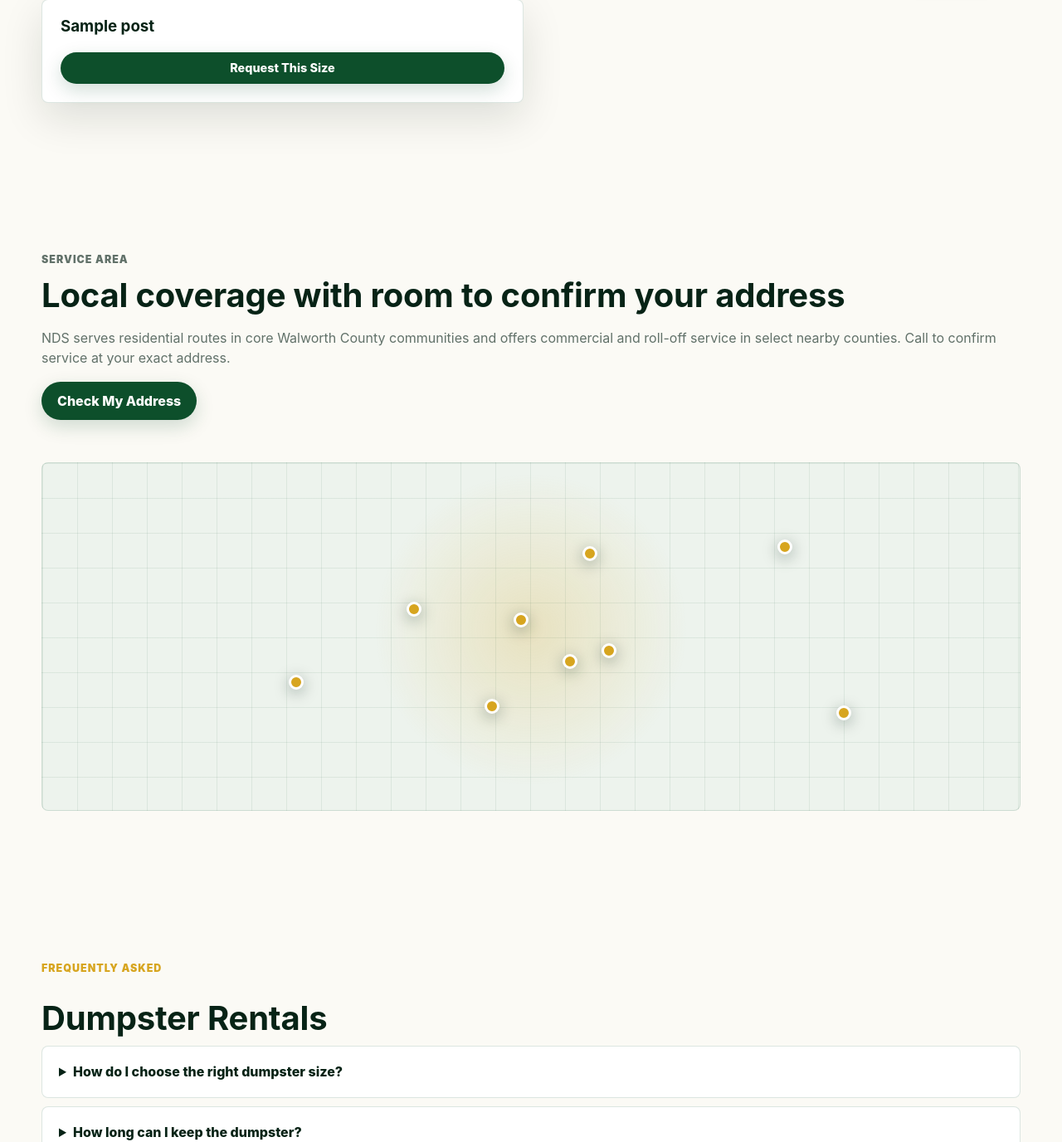
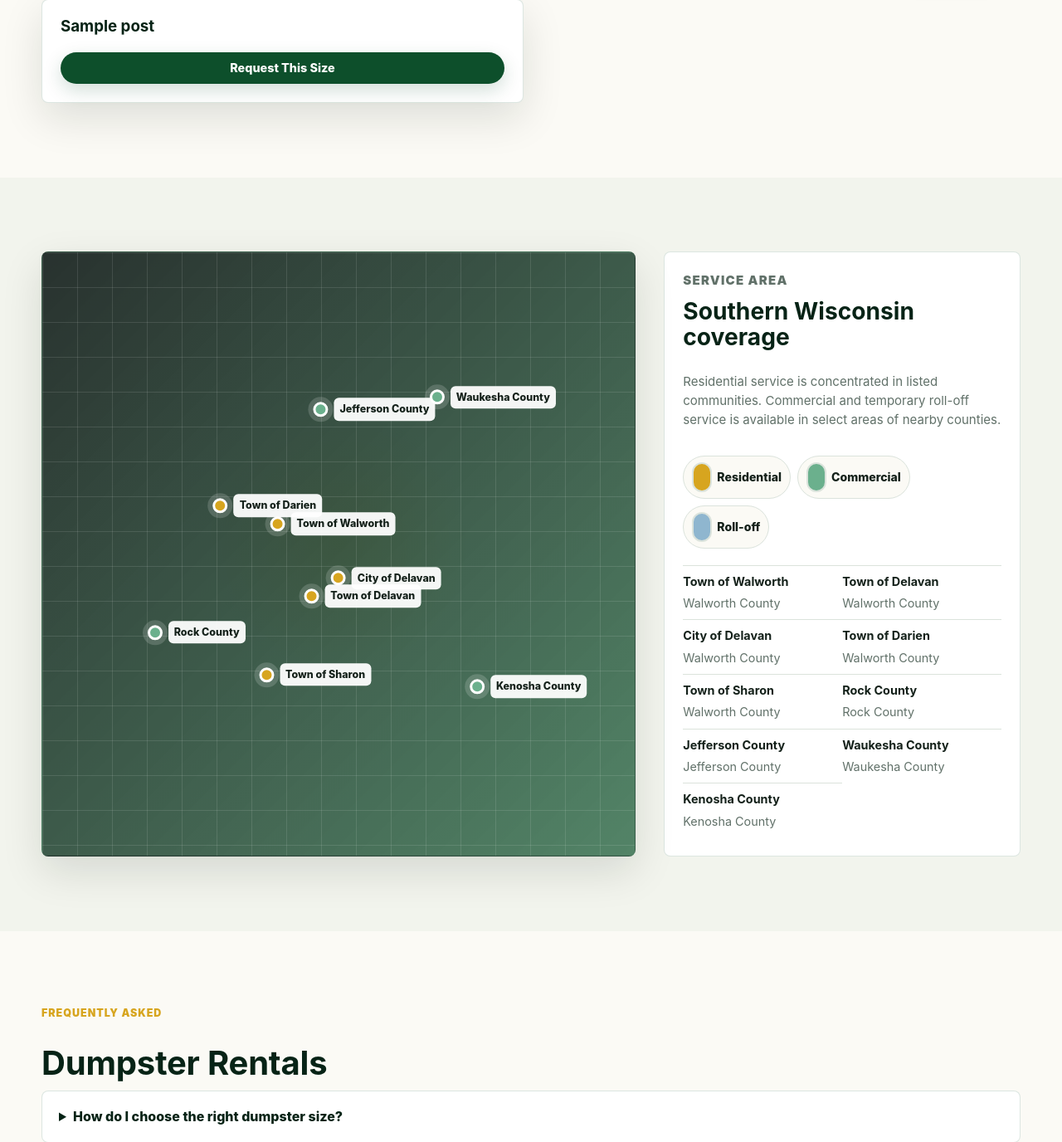
Before and after one commit to SeaForthStrategies/NDSES, a WordPress theme: template wordpress/ndses-theme/front-page.php in a window 1280 px wide. Shown: the part 3137-4513 px from the top of the page at 83% size. Run offline with PHP 8.4 and a stand-in for WordPress, Linux system fonts and the light colour scheme; the site name, menu and one post (Sample post) are stand-ins, and other content is empty; some libraries are stand-ins or nearby versions.

Commit message:
Upgrade WordPress service area map to match Next.js; add Walworth zone map
The WordPress service area map was an unlabeled placeholder (plain dots,
no legend, no color-coding by service type) while the Next.js site already
had a full labeled/color-coded version. Ported the same design to
WordPress and wired it into Home, About, and Commercial (filtered to
Commercial + Roll-off), matching the source spreadsheet's residential
towns and 5-county commercial/roll-off area.

Also embedded the client-provided Town of Walworth recycling zone map
(extracted from the site plan spreadsheet) on the Walworth community page
on both platforms, closing out the "see service calendar and map below"
reference in that community's copy.

Co-Authored-By: Claude Sonnet 5 <noreply@anthropic.com>

```diff
--- a/wordpress/ndses-theme/assets/css/theme.css
+++ b/wordpress/ndses-theme/assets/css/theme.css
@@ -290,6 +290,17 @@ img {
   font-size: clamp(1.05rem, 1.6vw, 1.28rem);
 }
 
+.zone-map-image {
+  display: block;
+  max-width: 520px;
+  width: 100%;
+  height: auto;
+  margin: 0 auto;
+  border: 1px solid rgba(13, 79, 43, 0.14);
+  border-radius: var(--nds-radius);
+  box-shadow: var(--nds-shadow);
+}
+
 .hero-actions {
   display: flex;
   flex-wrap: wrap;
@@ -515,29 +526,158 @@ img {
   font-weight: 900;
 }
 
-.map-panel {
+.service-map-wrap {
+  display: grid;
+  gap: clamp(22px, 3vw, 34px);
+  grid-template-columns: minmax(0, 1.25fr) minmax(320px, 0.75fr);
+  align-items: stretch;
+}
+
+.service-map {
   position: relative;
   min-height: 420px;
   overflow: hidden;
   border: 1px solid rgba(13, 79, 43, 0.14);
   border-radius: var(--nds-radius);
   background:
-    linear-gradient(90deg, rgba(13, 79, 43, 0.08) 1px, transparent 1px),
-    linear-gradient(rgba(13, 79, 43, 0.08) 1px, transparent 1px),
+    linear-gradient(135deg, rgba(13, 23, 20, 0.88), rgba(17, 85, 46, 0.7)),
     radial-gradient(circle at 50% 48%, rgba(215, 165, 31, 0.22), transparent 30%),
     #edf3ed;
-  background-size: 42px 42px, 42px 42px, auto, auto;
+  background-position: center;
+  background-size: cover;
+  box-shadow: var(--nds-shadow);
 }
 
-.map-pin {
+.map-grid {
   position: absolute;
+  inset: 0;
+  background-image:
+    linear-gradient(rgba(255, 255, 255, 0.11) 1px, transparent 1px),
+    linear-gradient(90deg, rgba(255, 255, 255, 0.11) 1px, transparent 1px);
+  background-size: 42px 42px;
+}
+
+.map-point {
+  position: absolute;
+  display: flex;
+  align-items: center;
+  gap: 7px;
+  transform: translate(-50%, -50%);
+}
+
+.point-dot {
+  display: inline-block;
   width: 18px;
   height: 18px;
   border: 3px solid #fff;
-  border-radius: 50%;
+  border-radius: 999px;
+  box-shadow: 0 0 0 6px rgba(255, 255, 255, 0.16);
+}
+
+.point-dot.residential {
   background: var(--nds-gold);
-  box-shadow: 0 4px 18px rgba(7, 35, 22, 0.35);
-  transform: translate(-50%, -50%);
+}
+
+.point-dot.commercial {
+  background: #6bb08d;
+}
+
+.point-dot.rollOff {
+  background: #8fb6cf;
+}
+
+.point-label {
+  background: rgba(255, 255, 255, 0.94);
+  border-radius: 6px;
+  color: var(--nds-ink);
+  font-size: 0.78rem;
+  font-weight: 850;
+  padding: 4px 7px;
+  white-space: nowrap;
+}
+
+.map-list {
+  box-shadow: none;
+  display: flex;
+  flex-direction: column;
+  padding: 22px;
+}
+
+.map-list h2 {
+  font-size: clamp(1.55rem, 2.2vw, 2rem);
+}
+
+.map-list p {
+  font-size: 0.94rem;
+}
+
+.map-legend {
+  display: flex;
+  flex-wrap: wrap;
+  gap: 8px;
+  margin-top: 16px;
+}
+
+.map-legend span {
+  display: inline-flex;
+  align-items: center;
+  gap: 6px;
+  min-height: 36px;
+  padding: 7px 10px;
+  border: 1px solid var(--nds-line);
+  border-radius: 999px;
+  background: var(--nds-cream);
+  font-weight: 850;
+  font-size: 0.88rem;
+}
+
+.map-legend .point-dot {
+  width: 10px;
+  height: 10px;
+  border-width: 2px;
+  box-shadow: none;
+}
+
+.area-list {
+  display: grid;
+  grid-template-columns: repeat(2, minmax(0, 1fr));
+  column-gap: 14px;
+  gap: 0;
+  list-style: none;
+  margin: 20px 0 0;
+  padding: 0;
+}
+
+.area-list li {
+  align-items: flex-start;
+  border-top: 1px solid var(--nds-line);
+  display: grid;
+  gap: 4px;
+  min-height: 48px;
+  padding: 8px 0;
+}
+
+.area-list strong,
+.area-list span {
+  font-size: 0.9rem;
+}
+
+.area-list span {
+  color: var(--nds-muted);
+}
+
+@media (max-width: 860px) {
+  .service-map-wrap {
+    grid-template-columns: 1fr;
+  }
+
+  .service-map {
+    min-height: 320px;
+  }
+
+  .area-list {
+    grid-template-columns: 1fr;
+  }
 }
 
 .faq-stack {
--- a/wordpress/ndses-theme/front-page.php
+++ b/wordpress/ndses-theme/front-page.php
@@ -28,7 +28,11 @@ ndses_render_service_cards();
         <?php ndses_render_dumpster_cards(); ?>
     </div>
 </section>
-<?php ndses_render_service_area_map(); ?>
+<section class="section soft-section">
+    <div class="container">
+        <?php ndses_render_service_area_map(); ?>
+    </div>
+</section>
 <section class="section">
     <div class="container">
         <div class="section-heading">
--- a/wordpress/ndses-theme/functions.php
+++ b/wordpress/ndses-theme/functions.php
@@ -7,7 +7,7 @@ if (!defined('ABSPATH')) {
     exit;
 }
 
-define('NDSES_THEME_VERSION', '2.0.3');
+define('NDSES_THEME_VERSION', '2.0.4');
 define('NDSES_THEME_DIR', get_template_directory());
 
 require_once NDSES_THEME_DIR . '/inc/data.php';
--- a/wordpress/ndses-theme/inc/template-tags.php
+++ b/wordpress/ndses-theme/inc/template-tags.php
@@ -146,24 +146,51 @@ function ndses_render_faqs(?string $category = null): void
     <?php
 }
 
-function ndses_render_service_area_map(): void
+/**
+ * @param string[] $filter_types Optional subset of 'Residential', 'Commercial', 'Roll-off' to
+ *                                include (e.g. the Commercial page shows Commercial + Roll-off
+ *                                only). Omit to show every service area, as on Home and About.
+ */
+function ndses_render_service_area_map(array $filter_types = []): void
 {
+    $areas = ndses_data()['service_areas'];
+    if ($filter_types) {
+        $areas = array_filter($areas, static fn ($area) => array_intersect($area['types'], $filter_types));
+    }
+
+    $legend = ['Residential' => 'residential', 'Commercial' => 'commercial', 'Roll-off' => 'rollOff'];
     ?>
-    <section class="section map-section">
-        <div class="container split">
-            <div>
-                <p class="eyebrow">Service Area</p>
-                <h2>Local coverage with room to confirm your address</h2>
-                <p>NDS serves residential routes in core Walworth County communities and offers commercial and roll-off service in select nearby counties. Call to confirm service at your exact address.</p>
-                <?php ndses_button('Check My Address', home_url('/contact')); ?>
-            </div>
-            <div class="map-panel" aria-label="NDS service area map placeholder">
-                <?php foreach (ndses_data()['service_areas'] as $area) : ?>
-                    <span class="map-pin" style="left: <?php echo esc_attr((string) $area['x']); ?>%; top: <?php echo esc_attr((string) $area['y']); ?>%;" title="<?php echo esc_attr($area['name']); ?>"></span>
+    <div class="service-map-wrap">
+        <div class="service-map" aria-label="NDS service area map">
+            <div class="map-grid" aria-hidden="true"></div>
+            <?php foreach ($areas as $area) :
+                $primary = in_array('Residential', $area['types'], true) ? 'residential' : (in_array('Commercial', $area['types'], true) ? 'commercial' : 'rollOff');
+                ?>
+                <div class="map-point" style="left: <?php echo esc_attr((string) $area['x']); ?>%; top: <?php echo esc_attr((string) $area['y']); ?>%;">
+                    <span class="point-dot <?php echo esc_attr($primary); ?>"></span>
+                    <span class="point-label"><?php echo esc_html($area['name']); ?></span>
+                </div>
+            <?php endforeach; ?>
+        </div>
+        <div class="quote-panel map-list">
+            <p class="eyebrow">Service Area</p>
+            <h2>Southern Wisconsin coverage</h2>
+            <p>Residential service is concentrated in listed communities. Commercial and temporary roll-off service is available in select areas of nearby counties.</p>
+            <div class="map-legend">
+                <?php foreach ($legend as $label => $class) : ?>
+                    <span><span class="point-dot <?php echo esc_attr($class); ?>"></span> <?php echo esc_html($label); ?></span>
                 <?php endforeach; ?>
             </div>
+            <ul class="area-list">
+                <?php foreach ($areas as $area) : ?>
+                    <li>
+                        <strong><?php echo esc_html($area['name']); ?></strong>
+                        <span><?php echo esc_html($area['county']); ?></span>
+                    </li>
+                <?php endforeach; ?>
+            </ul>
         </div>
-    </section>
+    </div>
     <?php
 }
 
--- a/wordpress/ndses-theme/template-parts/page-about.php
+++ b/wordpress/ndses-theme/template-parts/page-about.php
@@ -10,6 +10,11 @@
             <h3>Our Mission</h3>
             <p><?php echo esc_html(ndses_data()['mission']); ?></p>
         </div>
+    </div>
+</section>
+<section class="section soft-section">
+    <div class="container">
+        <?php ndses_render_service_area_map(); ?>
     </div>
 </section>
 <section class="section soft-section">
--- a/wordpress/ndses-theme/template-parts/page-commercial.php
+++ b/wordpress/ndses-theme/template-parts/page-commercial.php
@@ -11,6 +11,11 @@
             <h3>Flexible collection schedules</h3>
             <?php ndses_list(['Monthly', 'Every other week', '2 times per week', '3 times per week', '4 times per week', '5 times per week'], 'compact-list'); ?>
         </div>
+    </div>
+</section>
+<section class="section soft-section">
+    <div class="container">
+        <?php ndses_render_service_area_map(['Commercial', 'Roll-off']); ?>
     </div>
 </section>
 <section class="section soft-section" id="containers">
```
Also changed, not shown: app/globals.css (+11 -0 lines), app/residential/[communitySlug]/page.tsx (+14 -0 lines), wordpress/ndses-theme/template-parts/page-community.php (+7 -0 lines), public/nds-assets/walworth-recycling-zone-map.png (added), wordpress/ndses-theme/assets/images/walworth-recycling-zone-map.png (added).
